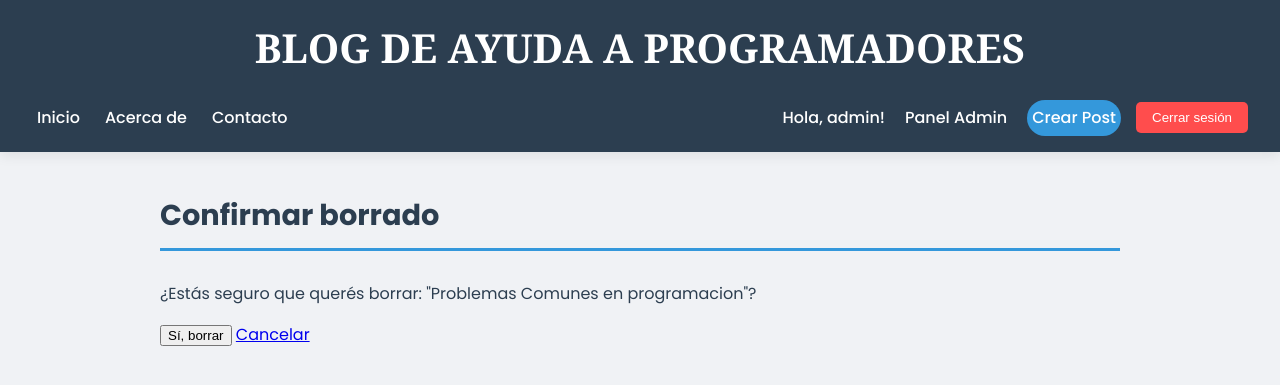
After one commit to Warpointpro/Blog, a Django app: page /post/4/borrar/ in a window 1280 px wide. The commit adds this page. Shown: the top 385 px of the page. Run offline with Django 5.2, Linux system fonts and the light colour scheme; a user stored in the database is signed in; data comes from the database, SQL or seed files in the repository; both versions use the stored data as it was after the commit.

Commit message:
cambios 2025, 21:08

```diff
--- a/apps/posts/admin.py
+++ b/apps/posts/admin.py
@@ -1,5 +1,4 @@
 from django.contrib import admin
-
 from .models import Categoria, Noticia
 
 admin.site.register(Categoria)
--- a/apps/posts/models.py
+++ b/apps/posts/models.py
@@ -15,7 +15,6 @@ class Noticia(models.Model):
     fecha = models.DateTimeField(default=timezone.now)
     imagen = models.ImageField(upload_to='posts/', blank=True, null=True)
     likes = models.ManyToManyField(User, related_name='noticia_likes', blank=True)
-imagen = models.ImageField(upload_to='posts/', blank=True, null=True)
 def __str__(self):
         return self.titulo
 
--- a/apps/posts/static/posts/style.css
+++ b/apps/posts/static/posts/style.css
@@ -221,3 +221,17 @@ h2 {
 .post .read-more:hover {
     text-decoration: underline;
 }
+.btn-logout {
+    background-color: #ff4d4d;  /* Rojo vivo */
+    color: white;
+    border: none;
+    padding: 8px 16px;
+    border-radius: 5px;
+    transition: background-color 0.3s ease;
+}
+
+.btn-logout:hover {
+    background-color: #cc0000; /* Rojo más oscuro al pasar el mouse */
+    color: #fff;
+    text-decoration: none;
+}
--- /dev/null
+++ b/apps/posts/templates/posts/confirmar_borrado.html
@@ -0,0 +1,11 @@
+{% extends 'base.html' %}
+
+{% block content %}
+  <h2>Confirmar borrado</h2>
+  <p>¿Estás seguro que querés borrar: "{{ object.titulo }}"?</p>
+  <form method="post">
+    {% csrf_token %}
+    <button type="submit" class="btn btn-danger">Sí, borrar</button>
+    <a href="{% url 'post_detail' object.pk %}" class="btn btn-secondary">Cancelar</a>
+  </form>
+{% endblock %}
--- a/apps/posts/urls.py
+++ b/apps/posts/urls.py
@@ -1,6 +1,6 @@
 from django.urls import path
 from . import views
-
+from .views import NoticiaDeleteView
 urlpatterns = [
     path('', views.home, name='home'),
    path('acerca_de/', views.about, name='acerca_de'),
@@ -10,5 +10,7 @@ urlpatterns = [
     path('contacto/', views.contacto, name='contacto'),
     path('crear/', views.crear_post, name='crear_post'),
     path('post/<int:pk>/', views.post_detail, name='post_detail'),
-    path('post/<int:pk>/like/', views.like_post, name='like_post')
+    path('post/<int:pk>/like/', views.like_post, name='like_post'),
+    path('logout/', views.logout_view, name='logout'),
+    path('post/<int:pk>/borrar/', NoticiaDeleteView.as_view(), name='borrar_post'),
 ]
--- a/apps/posts/views.py
+++ b/apps/posts/views.py
@@ -7,6 +7,10 @@ from .forms import CustomUserCreationForm
 from .models import Noticia
 from django.shortcuts import render, get_object_or_404
 from django.core.paginator import Paginator
+from django.contrib.auth import logout
+from django.urls import reverse_lazy
+from django.views.generic import DeleteView
+from django.contrib import messages
 def home(request):
     # 1. Capturar parámetros del formulario
     q = request.GET.get('q', '')               # texto de búsqueda
@@ -103,3 +107,27 @@ def like_post(request, pk):
         post.likes.add(request.user)
 
     return redirect('post_detail', pk=pk)
+def logout_view(request):
+    logout(request)
+    return redirect('home')
+from django.urls import reverse_lazy
+from django.views.generic import DeleteView
+from django.contrib import messages
+from .models import Noticia
+
+class NoticiaDeleteView(DeleteView):
+    model = Noticia
+    template_name = 'posts/confirmar_borrado.html'
+    success_url = reverse_lazy('home')
+
+    def get_queryset(self):
+        qs = super().get_queryset()
+        # Si es staff/admin, ve todos los posts
+        if self.request.user.is_staff:
+            return qs
+        # Si no es staff, solo ve sus propios posts
+        return qs.filter(autor=self.request.user)
+
+    def delete(self, request, *args, **kwargs):
+        messages.success(request, "El post fue borrado con éxito ✅")
+        return super().delete(request, *args, **kwargs)
--- a/templates/base.html
+++ b/templates/base.html
@@ -30,7 +30,12 @@
                         <a href="/admin/">Panel Admin</a>
                     {% endif %}
                     <a href="{% url 'crear_post' %}" class="btn-create-post">Crear Post</a>
-                    <a href="{% url 'logout' %}">Cerrar Sesión</a>
+                    <form method="post" action="{% url 'logout' %}" style="display:inline;">
+    {% csrf_token %}
+    <button type="submit" class="btn-logout">Cerrar sesión</button>
+</form>
+    </button>
+</form>
                 {% else %}
                     <a href="{% url 'login' %}">Iniciar Sesión</a>
                     <a href="{% url 'register' %}">Registrarse</a>
```
Also changed, not shown: apps/posts/templates/posts/post_detail.html (+11 -0 lines), apps/posts/migrations/0006_registroactividad.py (added), db.sqlite3.
